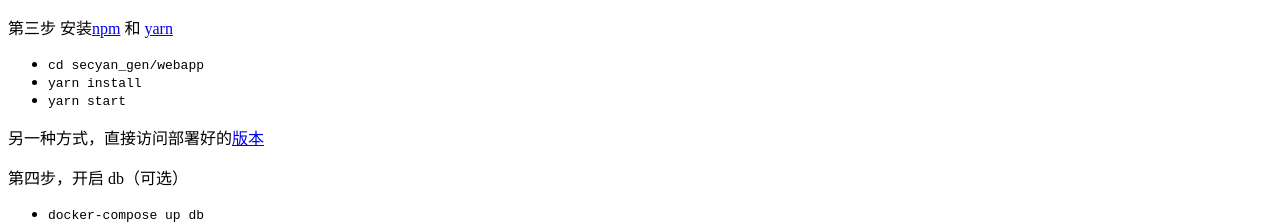
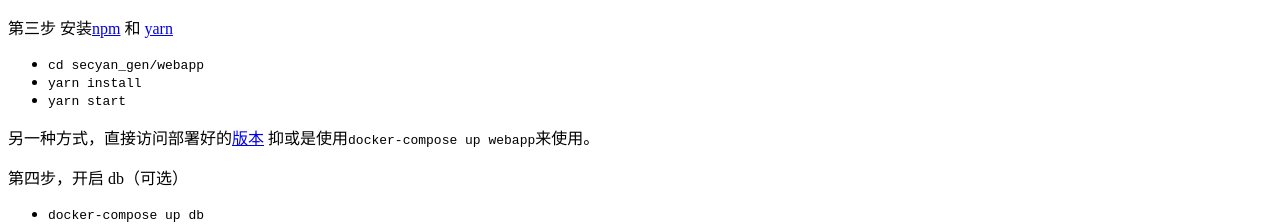
Before and after one commit to sirily11/secyan_gen_docs, a Next.js app: page /docs/introduction/installation.zh-CN in a window 1280 px wide. Shown: the part 862-1086 px from the top of the page. Built offline with nearby package versions, Linux system fonts and the light colour scheme.

Commit message:
update docs

```diff
--- a/pages/docs/introduction/installation.zh-CN.mdx
+++ b/pages/docs/introduction/installation.zh-CN.mdx
@@ -57,6 +57,7 @@ import Callout from 'nextra-theme-docs/callout'
 - `yarn start`
 
 另一种方式，直接访问部署好的[版本](https://secyan.github.io/SECYAN-GEN/)
+抑或是使用`docker-compose up webapp`来使用。
 
 第四步，开启 db（可选）
 
```
